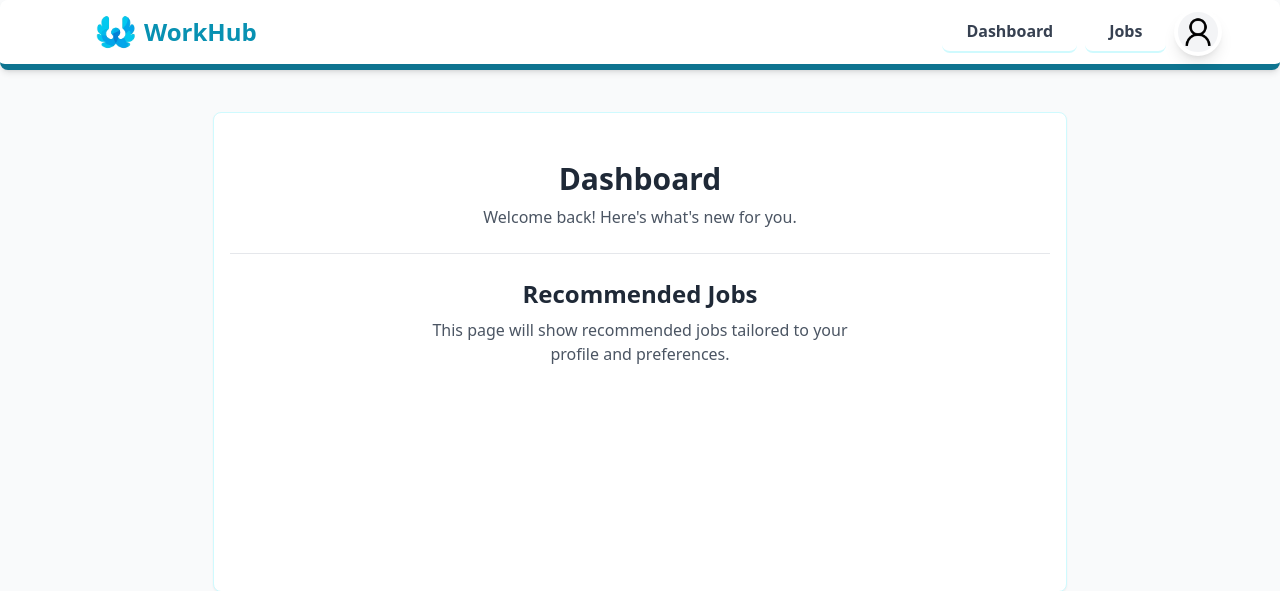
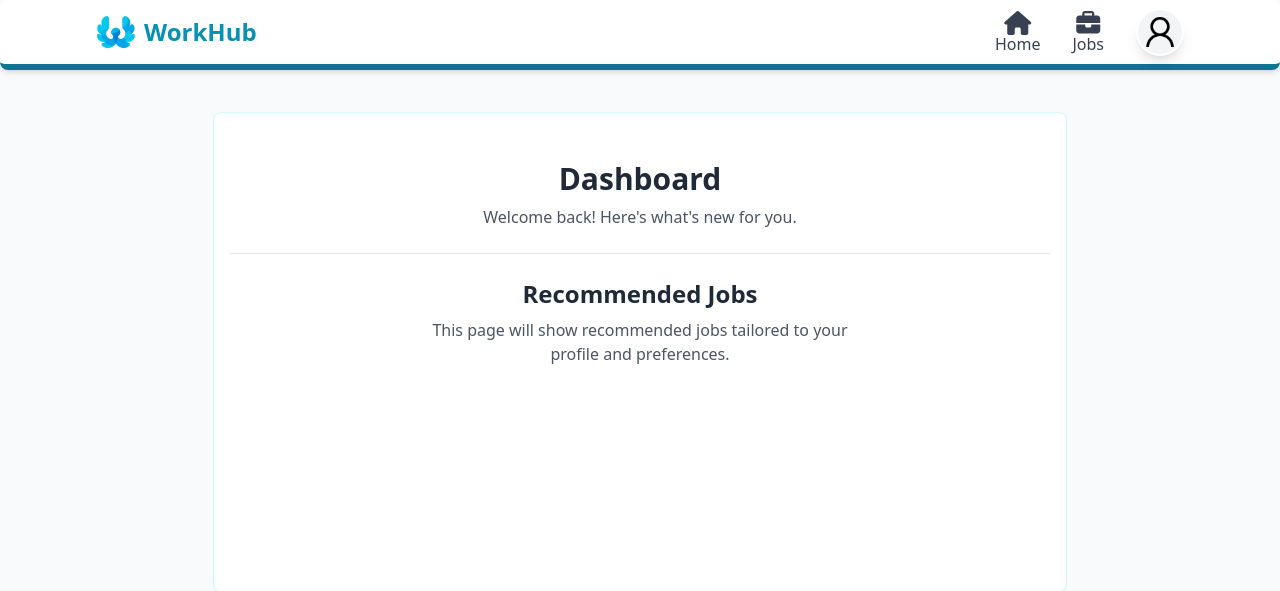
Before and after one commit to SumaniqueCode/WorkHub, a Django app: page /dashboard/ in a window 1280 px wide. Shown: the top 591 px of the page. Run offline with Django 5.2, Linux system fonts and the light colour scheme; a user stored in the database is signed in; data comes from the database, SQL or seed files in the repository; some libraries are stand-ins or nearby versions.

Commit message:
Minor UI fix

```diff
--- a/templates/layouts/main.html
+++ b/templates/layouts/main.html
@@ -26,7 +26,17 @@
 
 
 
+
+
+
+
+
               bg-white border-l-4 border-green-500
+
+
+
+
+
 
 
 
@@ -38,7 +48,17 @@
 
 
 
+
+
+
+
+
               bg-white border-l-4 border-red-500
+
+
+
+
+
 
 
 
@@ -50,7 +70,17 @@
 
 
 
+
+
+
+
+
               bg-white border-l-4 border-yellow-500
+
+
+
+
+
 
 
 
@@ -62,7 +92,17 @@
 
 
 
+
+
+
+
+
               bg-white border-l-4 border-blue-500
+
+
+
+
+
 
 
 
@@ -103,17 +143,23 @@
       </script>
     {% endif %}
     <nav class="fixed w-full z-50 bg-white shadow-md border-b-[6px] border-cyan-700 rounded-lg">
-      <div class="mx-auto px-4 sm:px-6 lg:px-8 ml-[5%] mr-[2%]">
+      <div class="mx-auto px-4 sm:px-6 lg:px-8 ml-[5%] mr-[5%]">
         <div class="flex justify-between items-center h-16">
           <a href="/" class="flex items-center gap-2">
             <img class="h-10 w-10" src="/media/system_image/logo1.png" alt="Logo" />
             <h1 class="hidden md:block text-2xl font-bold text-cyan-600">WorkHub</h1>
           </a>
           {% if request.user.is_authenticated %}
-            <div class="hidden md:flex items-center space-x-2">
-              <a href="/dashboard" class="border-b-2 border-cyan-100 rounded-lg px-6 py-2 hover:shadow-md text-gray-700 font-semibold hover:shadow-cyan-200 hover:text-cyan-600 transition duration-300">Dashboard</a>
-              <a href="/jobs" class="border-b-2 border-cyan-100 rounded-lg px-6 py-2 hover:shadow-md text-gray-700 font-semibold hover:shadow-cyan-200 hover:text-cyan-600 transition duration-300">Jobs</a>
-              <a href="/user/profile" class=""><img src="{{ request.user.profile.profile_image.url }}" alt="{{ user.username }}" class="w-12 h-12 rounded-full bg-gray-100 border-4 border-white shadow-lg object-cover hover:scale-[1.05] transition duration-300" /></a>
+            <div class="hidden md:flex items-center space-x-8">
+              <a href="/dashboard" class="mt-auto flex flex-col space-y-2 items-center text-gray-700 hover:text-cyan-600 transition duration-300">
+                <i class="fa fa-xl fa-home"></i>
+                <span class="">Home</span>
+              </a>
+              <a href="/jobs" class="mt-auto flex flex-col space-y-2 items-center text-gray-700 hover:text-cyan-600 transition duration-300">
+                <i class="fa-solid fa-xl fa-briefcase"></i>
+                <span class="">Jobs</span>
+              </a>
+              <a href="/user/profile" class=""><img src="{{ request.user.profile.profile_image.url }}" alt="{{ user.username }}" class="w-12 h-12 rounded-full bg-gray-100 border-2 border-white shadow-lg object-cover hover:border-cyan-600 hover:scale-[1.05] transition duration-300" /></a>
             </div>
           {% else %}
             <div class="hidden md:flex items-center space-x-4">
```
